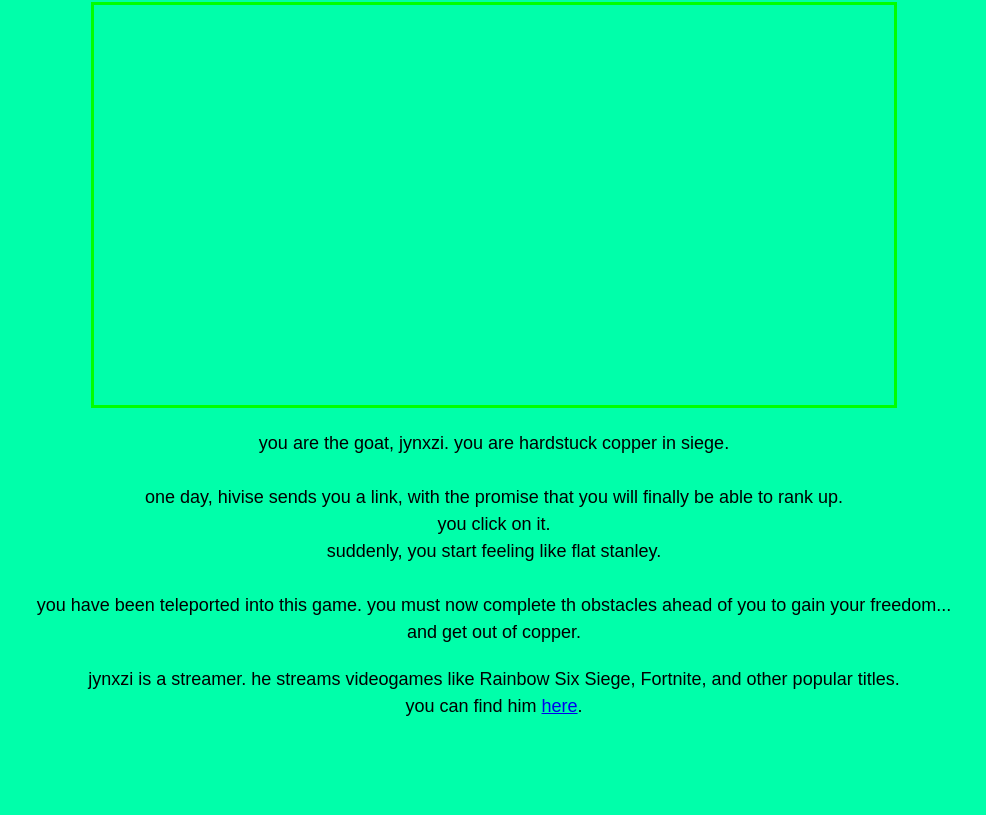
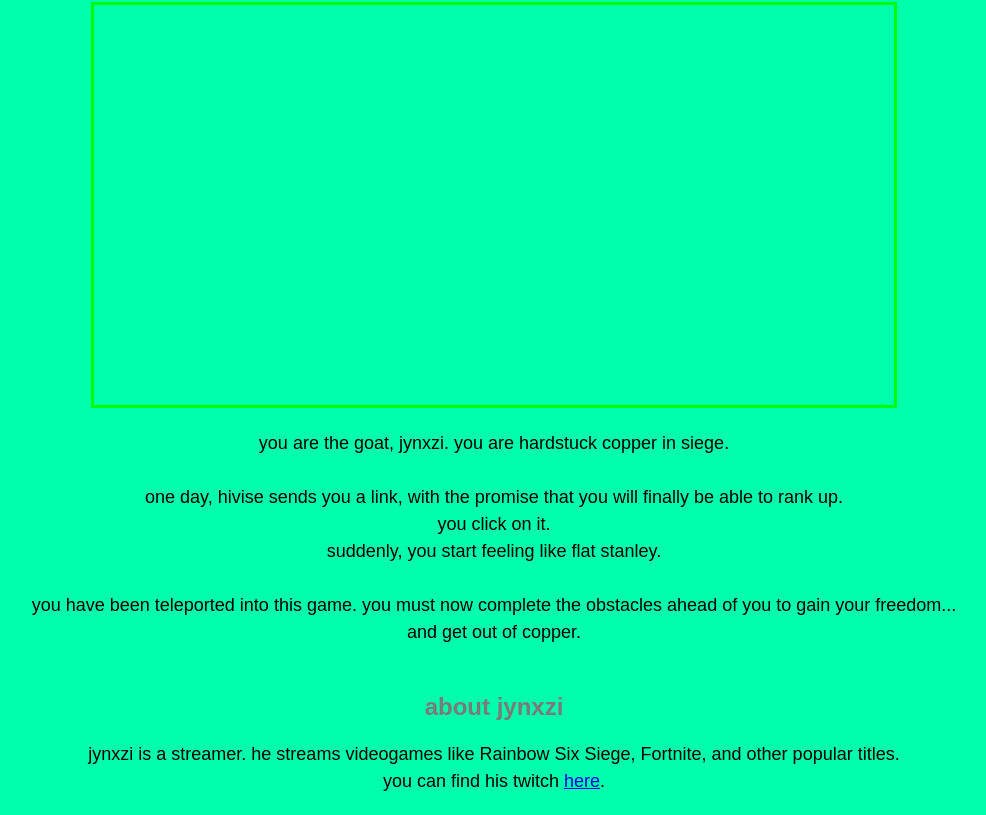
Before and after one commit to ineedaham/sWIC, a plain HTML site: page index.html in a window 1280 px wide. Shown: the part 78-893 px from the top of the page, without its empty margins (146-1132 px from the left). Before the commit the page ends 818 px from the top, so only its background shows below. Drawn offline with Linux system fonts and the light colour scheme.

Commit message:
update index.html typo spotted and neutralized. there is now a reminder to make the about jynxzi section a footer. changed some wording in the about jynxzi section.

```diff
--- a/index.html
+++ b/index.html
@@ -31,12 +31,13 @@
             you click on it.<br>
             suddenly, you start feeling like flat stanley.<br><br>
 
-            you have been teleported into this game. you must now complete th obstacles ahead of you to gain your freedom...<br>
-            and get out of copper.
+            you have been teleported into this game. you must now complete the obstacles ahead of you to gain your freedom...<br>
+            and get out of copper.<br><br>
         </p>
-        <p>
+        <h2>about jynxzi</h2>
+        <p> <!--should probably make this a footer-->
             jynxzi is a streamer. he streams videogames like Rainbow Six Siege, Fortnite, and other popular titles.<br>
-            you can find him <a href="https://www.twitch.tv/jynxzi">here</a>.
+            you can find his twitch <a href="https://www.twitch.tv/jynxzi">here</a>.
         </p>
 
         <!--let's define the main source file of our game-->
```
